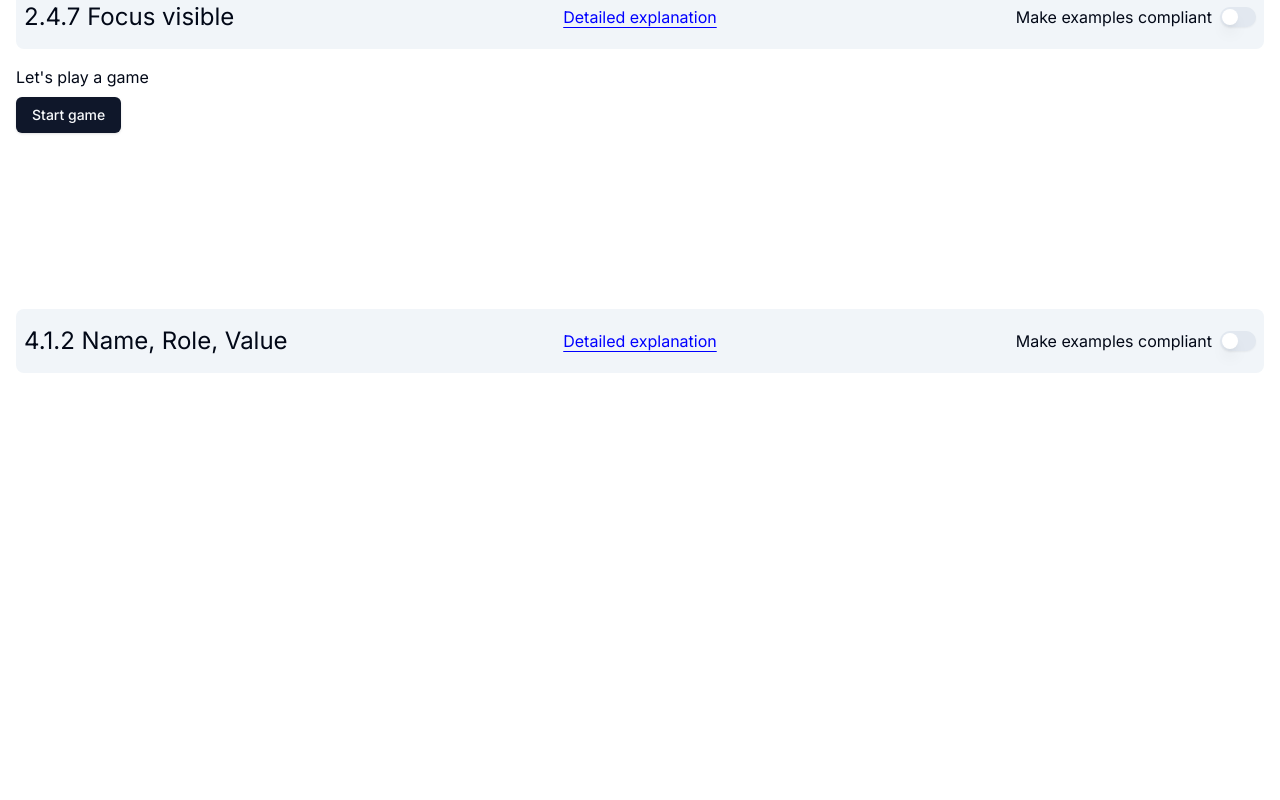
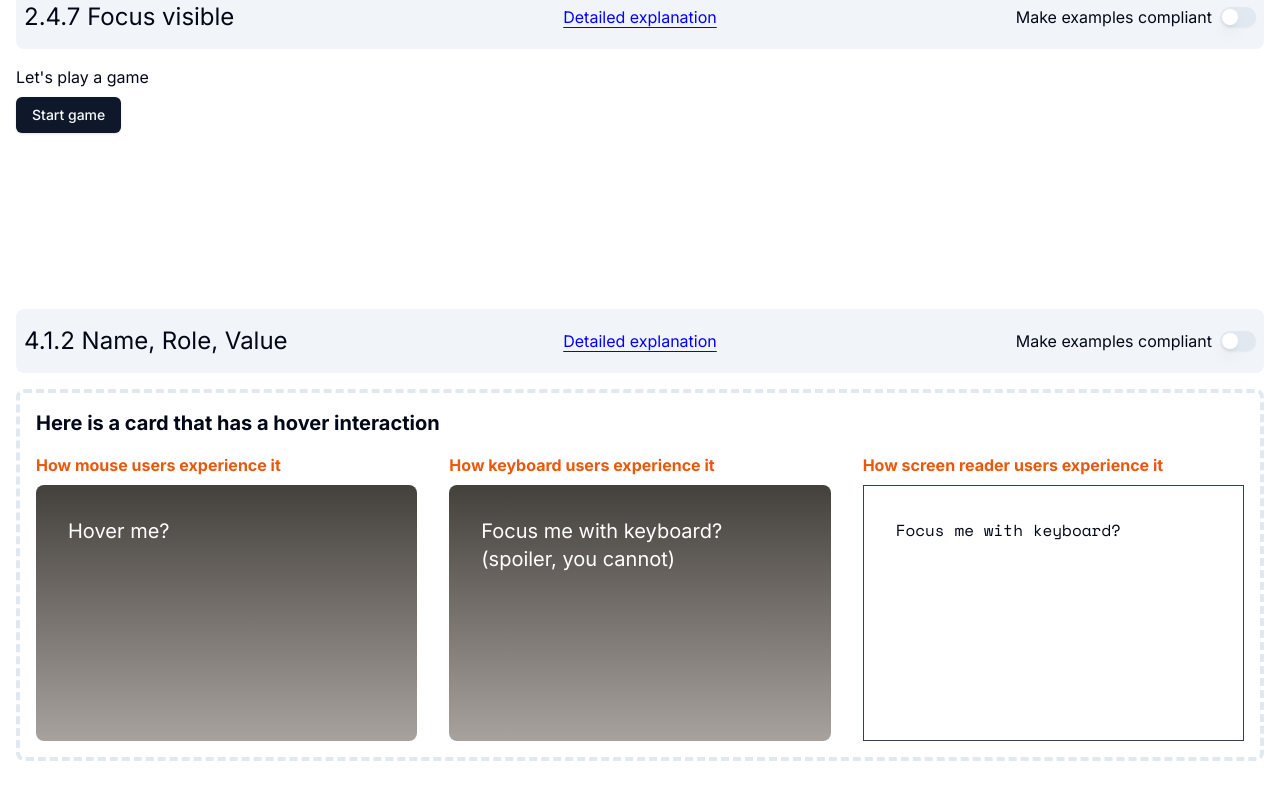
Before and after one commit to vivek-g-browserstack/interactive-wcag-examples, a Next.js app: page / in a window 1280 px wide. Shown: the part 1478-2278 px from the top of the page. Before the commit the page ends 2011 px from the top, so only its background shows below. Built offline with nearby package versions, Linux system fonts and the light colour scheme.

Commit message:
Add example for name role value

```diff
--- a/package.json
+++ b/package.json
@@ -12,6 +12,7 @@
     "@radix-ui/react-slot": "^1.1.1",
     "@radix-ui/react-switch": "^1.1.2",
     "@radix-ui/react-tooltip": "^1.1.6",
+    "animate.css": "^4.1.1",
     "class-variance-authority": "^0.7.1",
     "clsx": "^2.1.1",
     "lucide-react": "^0.473.0",
--- a/src/app/layout.tsx
+++ b/src/app/layout.tsx
@@ -1,6 +1,7 @@
 import type { Metadata } from "next"
 import { Inter } from "next/font/google"
 import "./globals.css"
+import 'animate.css'
 
 const inter = Inter({
   subsets: ["latin"],
--- /dev/null
+++ b/src/components/SCs/NameRoleValue/broken/HoverableCardBroken.tsx
@@ -0,0 +1,16 @@
+export function HoverableCardBroken({ interactionMethod }: { interactionMethod: "mouse" | "keyboard" }) {
+    return (
+        <div className="h-64 p-8 bg-gradient-to-b from-stone-700 to-stone-400 rounded-lg text-white group">
+            <h4 className="text-xl mb-4 group-hover:font-bold">
+                {interactionMethod === "mouse" && `Hover me?`}
+                {interactionMethod === "keyboard" && `Focus me with keyboard? (spoiler, you cannot)`}
+            </h4>
+            <p className="hidden group-hover:block animate__animated animate__fadeIn animate__fast">
+                {interactionMethod === "mouse"
+                    ? ` This is one of those fancy cards on home pages. They show you more text on hover and sprinkle some more interaction magic.`
+                    : `I said keyboard focus and yet here we are, hovering`}
+
+            </p>
+        </div >
+    )
+}
--- /dev/null
+++ b/src/components/SCs/NameRoleValue/fixed/HoverableCardFixed.tsx
@@ -0,0 +1,17 @@
+export function HoverableCardFixed({ interactionMethod }: { interactionMethod: "mouse" | "keyboard" }) {
+    return (
+        <button
+            className="text-left flex flex-col items-start w-full h-64 p-8 bg-gradient-to-b from-stone-700 to-stone-400 rounded-lg text-white group"
+            aria-label={interactionMethod === "mouse" ? `Hover me?` : `Focus me with keyboard?`}
+            aria-describedby="hover-card-description"
+        >
+            <h4 id="hover-card-title" className="text-xl mb-4 group-hover:font-bold group-focus-within:font-bold">
+                {interactionMethod === "mouse" && `Hover me?`}
+                {interactionMethod === "keyboard" && `Focus me with keyboard?`}
+            </h4>
+            <p id="hover-card-description" className="hidden group-hover:block group-focus-within:block animate__animated animate__fadeIn animate__fast">
+                This is one of those fancy cards on home pages. They show you more text on hover and sprinkle some more interaction magic.
+            </p>
+        </button>
+    )
+}
--- a/src/components/SCs/NameRoleValue/index.tsx
+++ b/src/components/SCs/NameRoleValue/index.tsx
@@ -1,5 +1,14 @@
 import { useState } from "react"
 import { SCHeading } from "@/components/SCHeading"
+import { HoverableCardBroken } from "./broken/HoverableCardBroken"
+import { Space_Mono } from "next/font/google"
+import { HoverableCardFixed } from "./fixed/HoverableCardFixed"
+
+const spaceMono = Space_Mono({
+    subsets: ["latin"],
+    weight: ["400", "700"]
+})
+
 
 export function NameRoleValue() {
     const [isFixed, setIsFixed] = useState(false)
@@ -13,6 +22,50 @@ export function NameRoleValue() {
                 isFixed={isFixed}
                 setIsFixed={setIsFixed}
             />
+            <div>
+                <div
+                    className="p-4 rounded-lg border-4 border-dashed border-slate-200"
+                >
+                    <h2 className="text-xl mb-4 font-bold">Here is a card that has a hover interaction</h2>
+                    <div className="grid grid-cols-3 gap-8">
+                        <div>
+                            <h3 className="font-bold mb-2 text-orange-600">How mouse users experience it</h3>
+                            {isFixed
+                                ? <HoverableCardFixed interactionMethod="mouse" />
+                                : <HoverableCardBroken interactionMethod="mouse" />
+                            }
+                        </div>
+                        <div>
+                            <h3 className="font-bold mb-2 text-orange-600">How keyboard users experience it</h3>
+                            {isFixed
+                                ? <HoverableCardFixed interactionMethod="keyboard" />
+                                : <HoverableCardBroken interactionMethod="keyboard" />
+                            }
+                        </div>
+                        <div className="flex flex-col">
+                            <h3 className="font-bold mb-2 text-orange-600"> How screen reader users experience it</h3>
+                            {isFixed
+                                ?
+                                // <HoverableCardFixed interactionMethod="screen-reader" />
+                                <div className="flex-grow p-8 h-fit border border-slate-700">
+                                    <p className={`${spaceMono.className}`}>
+                                        <b>[aria-label]</b> Focus me with keyboard?
+                                    </p>
+                                    <p className={`${spaceMono.className}`}>
+                                        <b>[aria-description]</b> This is one of those fancy cards on home pages. They show you more text on hover and sprinkle some more interaction magic.
+                                    </p>
+                                </div>
+                                : <div className="flex-grow p-8 h-fit border border-slate-700">
+                                    <p className={`${spaceMono.className}`}>
+                                        Focus me with keyboard?
+                                    </p>
+                                </div>
+                            }
+
+                        </div>
+                    </div>
+                </div>
+            </div>
         </section>
     )
 }
```
Also changed, not shown: 1 other file (tests, documents, lock files or other folders).
